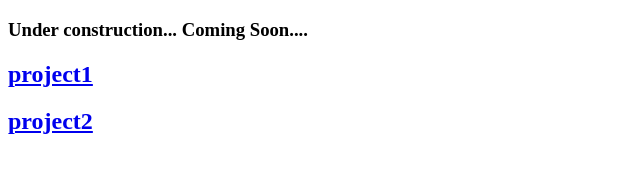
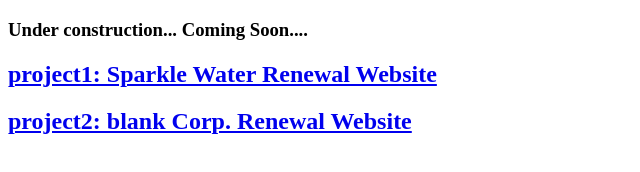
Before and after one commit to nightspace21/portfolio1, a plain HTML site: page index.html in a window 1280 px wide. Shown: the whole page, without its empty margins (0-640 px from the left). Drawn offline with Linux system fonts and the light colour scheme.

Commit message:
underConstruction_updates

```diff
--- a/index.html
+++ b/index.html
@@ -18,8 +18,8 @@
 
 <body>
     <h3>Under construction... Coming Soon....</h3>
-    <h2><a href="project1/index.html" target="_blank">project1</a></h2>
-    <h2><a href="project2/index.html" target="_blank">project2</a></h2>
+    <h2><a href="project1/index.html" target="_blank">project1: Sparkle Water Renewal Website</a></h2>
+    <h2><a href="project2/index.html" target="_blank">project2: blank Corp. Renewal Website</a></h2>
 </body>
 
 </html>
```
